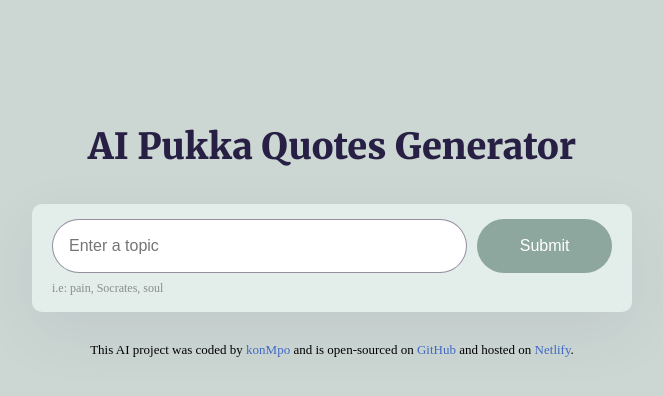
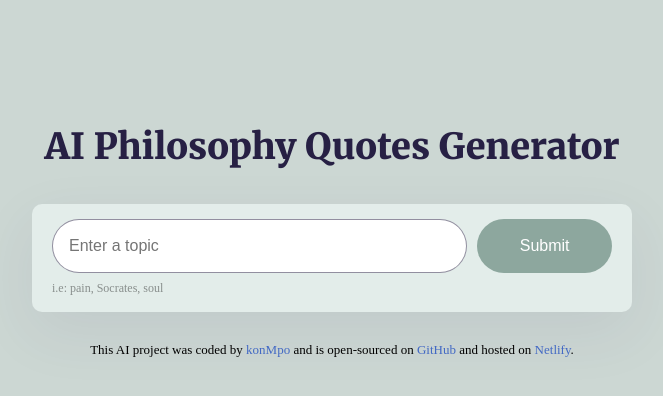
Before and after one commit to KonsBo/philosophy-quotes-generator, a plain HTML site: page index.html in a window 1280 px wide. Shown: the whole page, without its empty margins (308-971 px from the left). Drawn offline with nearby package versions, Linux system fonts and the light colour scheme.

Commit message:
title change

```diff
--- a/index.html
+++ b/index.html
@@ -17,7 +17,7 @@
   </head>
   <body>
     <div class="container">
-      <header><h1>AI Pukka Quotes Generator</h1></header>
+      <header><h1>AI Philosophy Quotes Generator</h1></header>
       <main>
         <div class="form-container">
           <form id="quote-generator-form">
```
